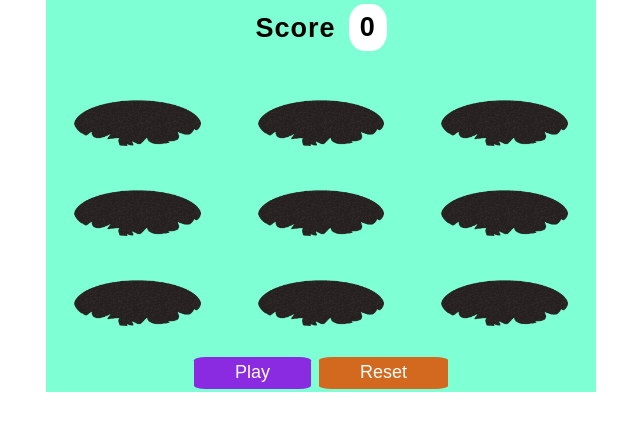
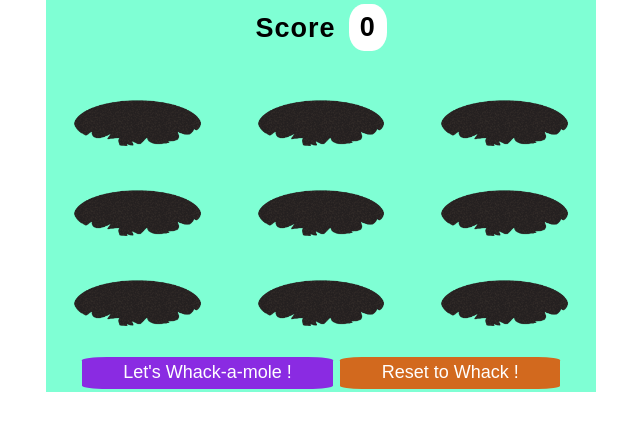
Before and after one commit to mahak5/Whack-a-mole, a plain HTML site: page index.html in a window 1280 px wide. Shown: the part 181-612 px from the top of the page, without its empty margins (319-959 px from the left). Drawn offline with Linux system fonts and the light colour scheme.

Commit message:
Update index.html

```diff
--- a/index.html
+++ b/index.html
@@ -57,8 +57,8 @@
 				</div>
 			</div>
 			<div class="button-container">
-				<button class="play">Play</button>
-				<button class="reset">Reset</button>
+				<button class="play">Let's Whack-a-mole !</button>
+				<button class="reset">Reset to Whack !</button>
 			</div>
 		</div>
 		<script src="js/index.js"></script>
```
